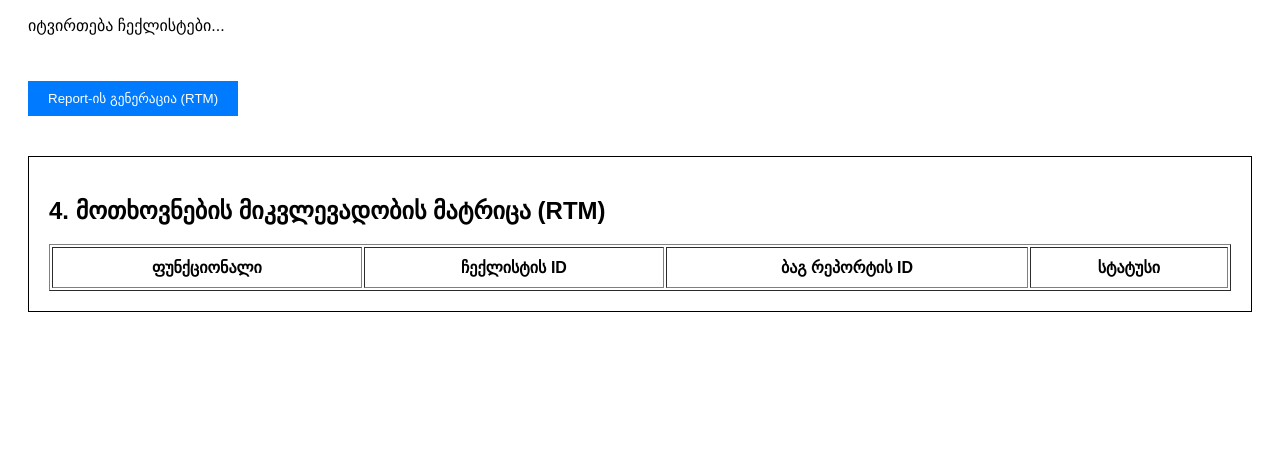
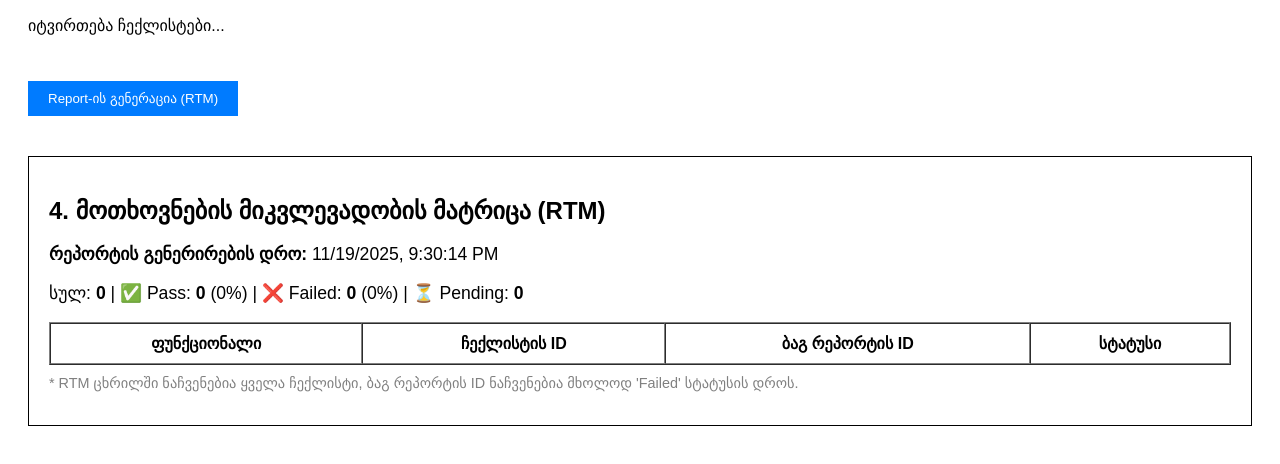
Before and after one commit to ZaZuLiKa/Qa-Mini-Platform, a website: page public/test.html in a window 1280 px wide. Both pictures are taken after a click on the button "Report-ის გენერაცია (RTM)". Shown: the part 134-598 px from the top of the page. Drawn offline with Linux system fonts and the light colour scheme; files whose address does not match are found by name.

Commit message:
Improvement

```diff
--- a/public/test.html
+++ b/public/test.html
@@ -24,6 +24,9 @@
         .actions button { margin-left: 5px; padding: 8px 12px; cursor: pointer; }
         #bug-report-section { display: none; margin-top: 10px; }
         .feature-title { font-weight: bold; border-bottom: 1px solid #aaa; margin-top: 20px; padding-bottom: 5px; }
+
+        /* RTM სტილები */
+        .rtm-bug-id { color: red; font-weight: bold; }
     </style>
 </head>
 <body>
@@ -39,7 +42,10 @@
 
     <div id="report-output" style="margin-top: 40px; display: none; border: 1px solid #000; padding: 20px;">
         <h2>4. მოთხოვნების მიკვლევადობის მატრიცა (RTM)</h2>
-        <table id="rtm-table" border="1" width="100%" cellpadding="10">
+
+        <div id="report-summary" style="margin-bottom: 15px; font-size: 1.1em;"></div>
+
+        <table id="rtm-table" border="1" width="100%" cellpadding="10" cellspacing="0">
             <thead>
                 <tr>
                     <th>ფუნქციონალი</th>
@@ -51,6 +57,7 @@
             <tbody>
                 </tbody>
         </table>
+        <p style="margin-top: 10px; font-size: 0.9em; color: gray;">* RTM ცხრილში ნაჩვენებია ყველა ჩექლისტი, ბაგ რეპორტის ID ნაჩვენებია მხოლოდ 'Failed' სტატუსის დროს.</p>
     </div>
 
     <script>
@@ -146,7 +153,6 @@
         }
 
         function showBugInput(id) {
-            // ვმალავთ ყველა ბაგის შეყვანის ველს და ვაჩენთ მხოლოდ არჩეულს
             document.querySelectorAll('[id^="bug-input-"]').forEach(el => el.style.display = 'none');
             const bugSection = document.getElementById(`bug-input-${id}`);
             if (bugSection) {
@@ -191,25 +197,64 @@
             }
         }
 
-        // ფუნქცია: RTM რეპორტის გენერაცია
+        // ფუნქცია: RTM რეპორტის გენერაცია (შესწორებული და გამართული)
         function generateReport() {
             const reportBody = document.querySelector('#rtm-table tbody');
+            const summaryDiv = document.getElementById('report-summary');
             reportBody.innerHTML = '';
 
+            let passedCount = 0;
+            let failedCount = 0;
+            const totalCount = testData.length;
+
             testData.forEach(item => {
+                // სტატისტიკის დათვლა
+                if (item.status === 'Pass') {
+                    passedCount++;
+                } else if (item.status === 'Failed') {
+                    failedCount++;
+                }
+
+                // *** ცხრილის შევსება - ყველა ჩექლისტი ***
                 const row = reportBody.insertRow();
-                // ფუნქციონალი
+
+                // 1. ფუნქციონალი
                 row.insertCell().textContent = item.feature;
-                // ჩექლისტის ID
+
+                // 2. ჩექლისტის ID
                 row.insertCell().textContent = item.id;
-                // ბაგ რეპორტის ID
-                row.insertCell().textContent = item.bugId || 'N/A';
-                // სტატუსი
+
+                // 3. ბაგ რეპორტის ID
+                const bugCell = row.insertCell();
+                bugCell.textContent = item.bugId || '-';
+
+                if (item.status === 'Failed') {
+                     // თუ Failed-ია, წითლად მონიშნეთ ბაგის ID
+                     bugCell.className = 'rtm-bug-id';
+                }
+
+                // 4. სტატუსი
                 const statusCell = row.insertCell();
                 statusCell.textContent = item.status;
                 statusCell.className = `status-${item.status.toLowerCase()}`;
             });
 
+            // სტატისტიკის გენერაცია
+            const pendingCount = totalCount - passedCount - failedCount;
+            const passPercent = totalCount > 0 ? ((passedCount / totalCount) * 100).toFixed(1) : 0;
+            const failPercent = totalCount > 0 ? ((failedCount / totalCount) * 100).toFixed(1) : 0;
+
+            summaryDiv.innerHTML = `
+                <p><strong>რეპორტის გენერირების დრო:</strong> ${new Date().toLocaleString()}</p>
+                <p>
+                    სულ: <strong>${totalCount}</strong> |
+                    ✅ Pass: <strong>${passedCount}</strong> (${passPercent}%) |
+                    ❌ Failed: <strong>${failedCount}</strong> (${failPercent}%) |
+                    ⏳ Pending: <strong>${pendingCount}</strong>
+                </p>
+            `;
+
+            // რეპორტის გამოჩენა
             document.getElementById('report-output').style.display = 'block';
             window.scrollTo(0, document.body.scrollHeight);
         }
```
